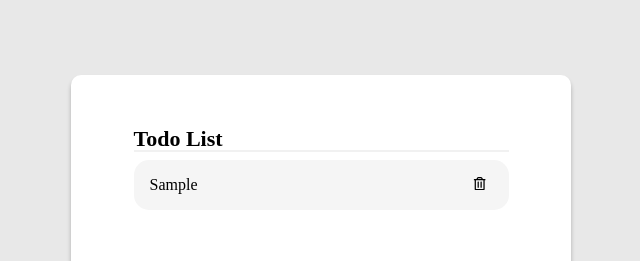
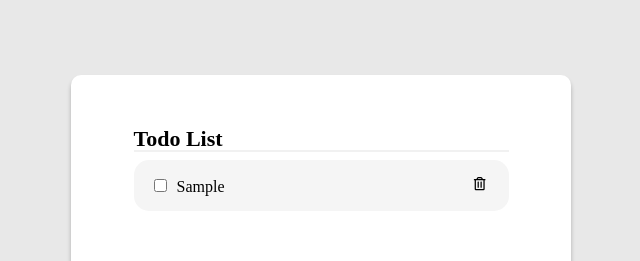
Before and after one commit to kngsujng/WikiTodo, a React (Create React App) app: page / in a window 1280 px wide. Both pictures are taken after typing "Sample" into the empty fields and a click on the button "Add Now". Shown: the top 261 px of the page, without its empty margins (319-959 px from the left). Built offline with nearby package versions, Linux system fonts and the light colour scheme.

Commit message:
Feat: 할 일 완료시, 체크하는 기능 추가

```diff
--- a/src/Components/AddTodo/AddTodo.jsx
+++ b/src/Components/AddTodo/AddTodo.jsx
@@ -1,8 +1,5 @@
+import { useEffect } from 'react';
 import * as S from './AddTodo.style';
-
-// 1. input창에 입력한 todo state로 관리 및 저장
-// 2. button 클릭시, todos 배열 state에 추가
-//		-
 
 export default function AddTodo({
 	newTodo,
@@ -28,7 +25,6 @@ export default function AddTodo({
 						let todoItems = [...todoList];
 						setTodoList([...todoItems, newTodo]);
 						setNewTodo('');
-						console.log(todoList);
 					}}
 				>
 					Add Now
--- a/src/Components/TodoList/TodoList.jsx
+++ b/src/Components/TodoList/TodoList.jsx
@@ -1,9 +1,10 @@
-import React from 'react';
+import React, { useEffect, useState } from 'react';
 import * as S from './TodoList.style';
 
 import { FaRegTrashAlt } from 'react-icons/fa';
 
 export default function TodoList({ todoList, setTodoList }) {
+	const [completed, setCompleted] = useState({ content: '', isChecked: false });
 	return (
 		<>
 			<S.Wrapper>
@@ -11,7 +12,29 @@ export default function TodoList({ todoList, setTodoList }) {
 				<ul>
 					{todoList.map((v, i) => (
 						<li key={i}>
-							{v}
+							<div>
+								<input
+									type="checkbox"
+									value={v}
+									onChange={(e) => {
+										setCompleted((prev) => ({
+											...prev,
+											content: e.target.value,
+											isChecked: e.target.checked,
+										}));
+									}}
+								/>
+								<label
+									className="todoItem"
+									style={
+										completed.isChecked && completed.content === v
+											? { color: '#bdbdbd', textDecoration: 'line-through' }
+											: null
+									}
+								>
+									{v}
+								</label>
+							</div>
 							<button>
 								<FaRegTrashAlt />
 							</button>
--- a/src/Components/TodoList/TodoList.style.jsx
+++ b/src/Components/TodoList/TodoList.style.jsx
@@ -30,5 +30,9 @@ export const Wrapper = styled.section`
 		&:hover {
 			background-color: #ebebeb;
 		}
+		input {
+			margin-right: 10px;
+			cursor: pointer;
+		}
 	}
 `;
```
